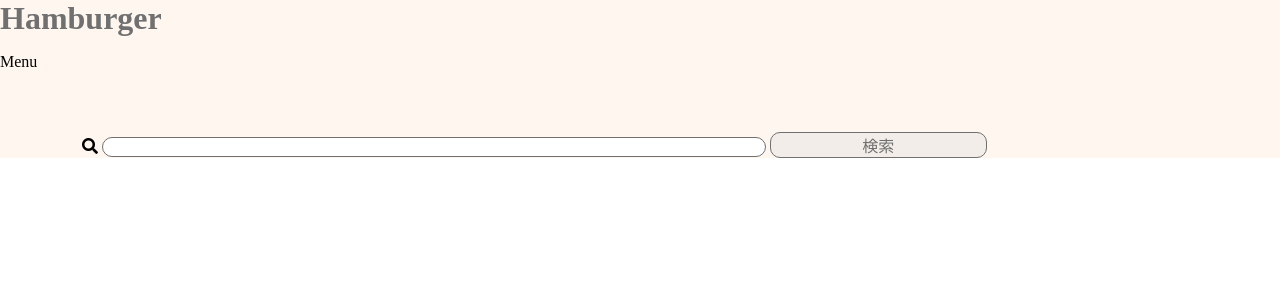
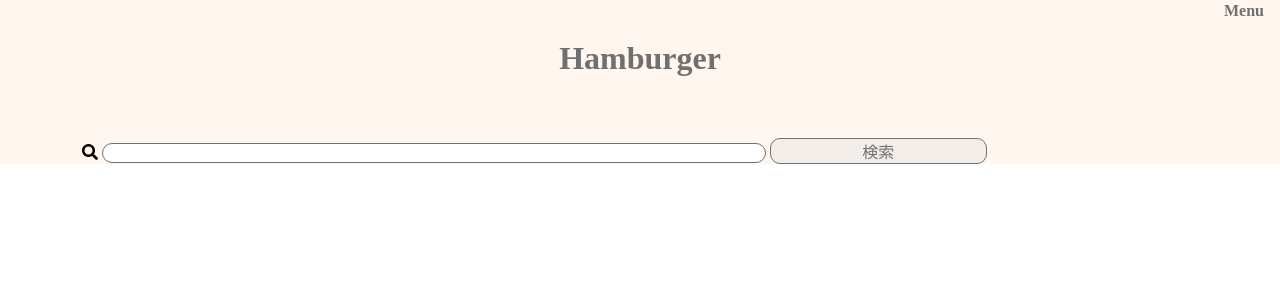
Before and after one commit to m-mimayoto/gitlesson, a PHP site: page / in a window 1280 px wide. Shown: the top 300 px of the page. Run offline with PHP 8.4, Linux system fonts and the light colour scheme; some libraries are stand-ins or nearby versions.

Commit message:
header　title

```diff
--- a/css/style.css
+++ b/css/style.css
@@ -333,11 +333,20 @@ progress {
   height: 8%;
 }
 
-h1 {
+.u-header__title h1 {
   color: #707070;
   font-style: Roboto;
-  width: 203px;
-  height: 53px;
+  text-align: center;
+  padding-top: 40px;
+}
+
+p {
+  float: right;
+  color: #707070;
+  font-style: Roboto;
+  font-weight: bold;
+  margin-right: 16px;
+  margin-top: -75px;
 }
 
 .l-header__form {
--- a/index.html
+++ b/index.html
@@ -20,9 +20,11 @@
 
     <body>
         <header class="l-header">
-            <a href="#">
-            <h1>Hamburger</h1>
-            </a>
+            <div class="u-header__title">
+                <a href="#">
+                <h1>Hamburger</h1>
+                </a>
+            </div>
             <p>Menu</p>
             <form class="l-header__form" id="" action="#" method="GET">
                 <i class="fas fa-search"></i>
--- /dev/null
+++ b/style.scss
@@ -0,0 +1,7 @@
+//foundation//
+@import "scss/foundation/base";
+@import "scss/foundation/resete";
+
+
+//layout//
+@import "scss/layout/header";
```
Also changed, not shown: scss/layout/_header.scss (+16 -3 lines), 1 other file.
